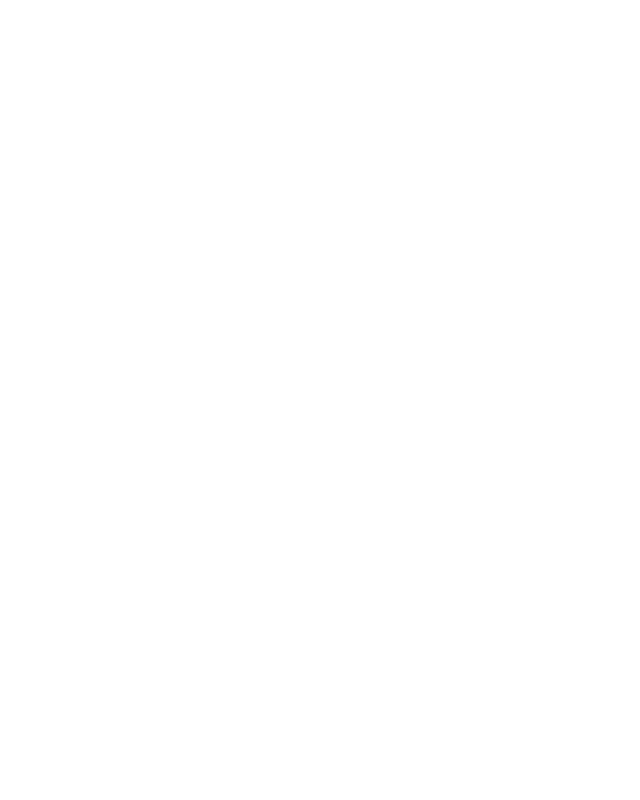
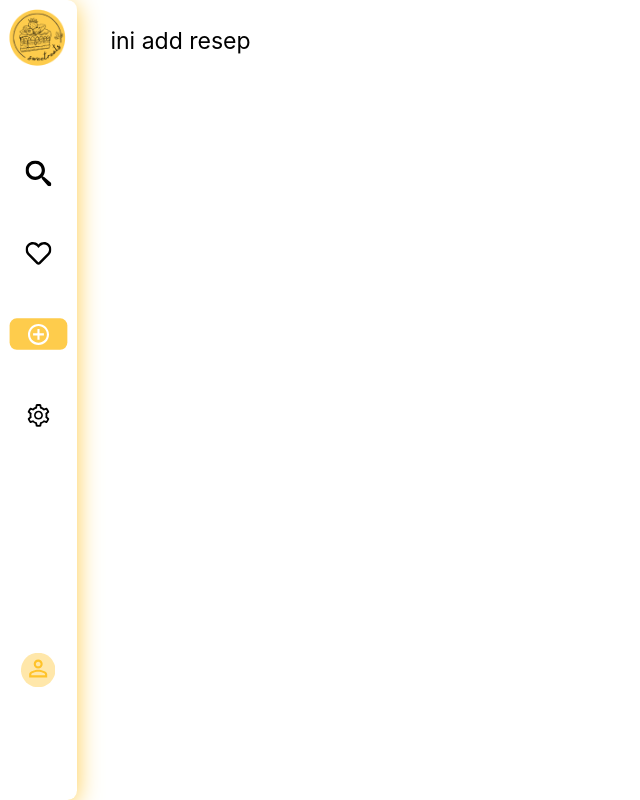
Before and after one commit to alirafli/food-app, a React (Create React App) app: page /addresep in a window 1280 px wide. Before the commit this address had no page. Shown: the whole page, without its empty margins (0-640 px from the left). Built offline with nearby package versions, Linux system fonts and the light colour scheme.

Commit message:
fix navbar

```diff
--- a/package.json
+++ b/package.json
@@ -8,10 +8,11 @@
     "@testing-library/react": "^11.2.7",
     "@testing-library/user-event": "^12.8.3",
     "aos": "^2.3.4",
+    "node-sass": "^6.0.1",
     "react": "^17.0.2",
     "react-dom": "^17.0.2",
     "react-icons": "^4.3.1",
-    "react-router-dom": "^6.0.1",
+    "react-router-dom": "^5.0.0",
     "react-scripts": "4.0.3",
     "web-vitals": "^1.1.2"
   },
--- a/src/App.js
+++ b/src/App.js
@@ -1,61 +1,62 @@
 import React, { useEffect } from "react";
-import { BrowserRouter, Routes, Route } from "react-router-dom";
+import { BrowserRouter as Router, Switch, Route } from "react-router-dom";
 import LandingPage from "./pages/LandingPage/LandingPage";
 import Aos from "aos";
 import "aos/dist/aos.css";
-// import MainPage from "./pages/MainPage/MainPage";
 import Homepage from "./pages/Homepage/Homepage";
 import Maintenance from "./pages/Maintenance/Maintenance";
 import SearchPage from "./pages/SearchPage/SearchPage";
 import Navbar from "./components/Navbar/Navbar";
 import UserProfile from "./pages/UserProfile/UserProfile";
+import LikePage from "./pages/LikePage/LikePage";
+import AddResep from "./pages/AddResep/AddResep";
 
 const App = () => {
   useEffect(() => {
     Aos.init({ duration: 1000 });
   }, []);
   return (
-    <BrowserRouter>
-      <Routes>
-        <Route index path="/" element={<LandingPage />} />
-        <Route
-          path="/homepage"
-          element={
+    <Router>
+      <Switch>
+        <Route exact path="/" component={LandingPage} />
+        <Route path="/homepage">
           <div className="flex">
             <Navbar />
             <Homepage />
           </div>
-          }
-        />
-        <Route
-          path="/searchpage"
-          element={
+        </Route>
+        <Route path="/searchpage">
           <div className="flex">
             <Navbar />
             <SearchPage />
           </div>
-          }
-        />
-        <Route
-          path="/maintenance"
-          element={
+        </Route>
+        <Route path="/maintenance">
           <div className="flex">
             <Navbar />
             <Maintenance />
           </div>
-          }
-        />
-        <Route
-          path="/userprofile"
-          element={
+        </Route>
+        <Route path="/userprofile">
           <div className="flex">
             <Navbar />
             <UserProfile />
           </div>
-          }
-        />
-      </Routes>
-    </BrowserRouter>
+        </Route>
+        <Route path="/addresep">
+          <div className="flex">
+            <Navbar />
+            <AddResep />
+          </div>
+        </Route>
+        <Route path="/liked">
+          <div className="flex">
+            <Navbar />
+            <LikePage />
+          </div>
+        </Route>
+      </Switch>
+    </Router>
   );
 };
 
--- a/src/components/Navbar/Navbar.js
+++ b/src/components/Navbar/Navbar.js
@@ -1,5 +1,5 @@
 import React, { useState } from "react";
-import { Link } from "react-router-dom";
+import { Link, NavLink } from "react-router-dom";
 import Logo from "../../assets/nav-logo.png";
 import ActiveLogo from "../../assets/nav-logo-active.png";
 import { SidebarData } from "./SidebarData";
@@ -33,14 +33,16 @@
             </li>
             {SidebarData.map((item, index) => {
               return (
-                <li
+                <NavLink
+                  to={item.path}
                   key={index}
                   className="mb-8 transform scale-75 flex justify-center hover:bg-primary rounded-lg py-2 hover:text-white transition-colors duration-300"
+                  activeClassName="bg-primary text-white"
                 >
-                  <Link to={item.path}>
+                  <div>
                     <div className="transform scale-150 ">{item.icon}</div>
-                  </Link>
-                </li>
+                  </div>
+                </NavLink>
               );
             })}
             <li className="flex mt-36 items-center pl-3">
@@ -71,15 +73,16 @@
             {SidebarData.map((item, index) => {
               return (
                 <li key={index} className="">
-                  <Link
+                  <NavLink
                     to={item.path}
                     className="flex mb-8 ml-3 items-center hover:bg-primary w-48 rounded-lg py-2 hover:text-white transition-colors duration-300"
+                    activeClassName="bg-primary text-white"
                   >
                     <div className="pr-2 pl-3 transform scale-125">
                       {item.icon}
                     </div>
                     <Paragraph>{item.title}</Paragraph>
-                  </Link>
+                  </NavLink>
                 </li>
               );
             })}
--- a/src/components/Navbar/SidebarData.js
+++ b/src/components/Navbar/SidebarData.js
@@ -8,20 +8,24 @@
     title: 'Search',
     path: '/searchpage',
     icon: <ImIcons.ImSearch/>,
+    isActive: true
   },
   {
     title: 'Liked Posts',
-    path: '/maintenance',
+    path: '/liked',
     icon: <FaIcons.FaRegHeart />,
+    isActive: false
   },
   {
     title: 'Add Post',
-    path: '/maintenance',
+    path: '/addresep',
     icon: <IoIcons.IoMdAddCircleOutline/>,
+    isActive: false
   },
   {
     title: 'Settings',
     path: '/maintenance',
     icon: <AiIcons.AiOutlineSetting />,
+    isActive: false
   },
 ]
--- /dev/null
+++ b/src/pages/AddResep/AddResep.js
@@ -0,0 +1,11 @@
+import React from "react";
+
+const AddResep = () => {
+  return (
+    <div className="pl-7 pt-5">
+      <h1 className="">ini add resep</h1>
+    </div>
+  );
+};
+
+export default AddResep;
--- a/src/pages/Homepage/Homepage.js
+++ b/src/pages/Homepage/Homepage.js
@@ -1,4 +1,5 @@
 import React from "react";
+
 const Homepage = () => {
   return (
     <div className="pl-7 pt-5">
--- /dev/null
+++ b/src/pages/LikePage/LikePage.js
@@ -0,0 +1,11 @@
+import React from 'react'
+
+const LikePage = () => {
+  return (
+    <div className="pl-7 pt-5">
+      <h1 className="">ini page like</h1>
+    </div>
+  )
+}
+
+export default LikePage
```
Also changed, not shown: 1 other file (tests, documents, lock files or other folders). Lines whose indentation alone changed are shown as unchanged.
